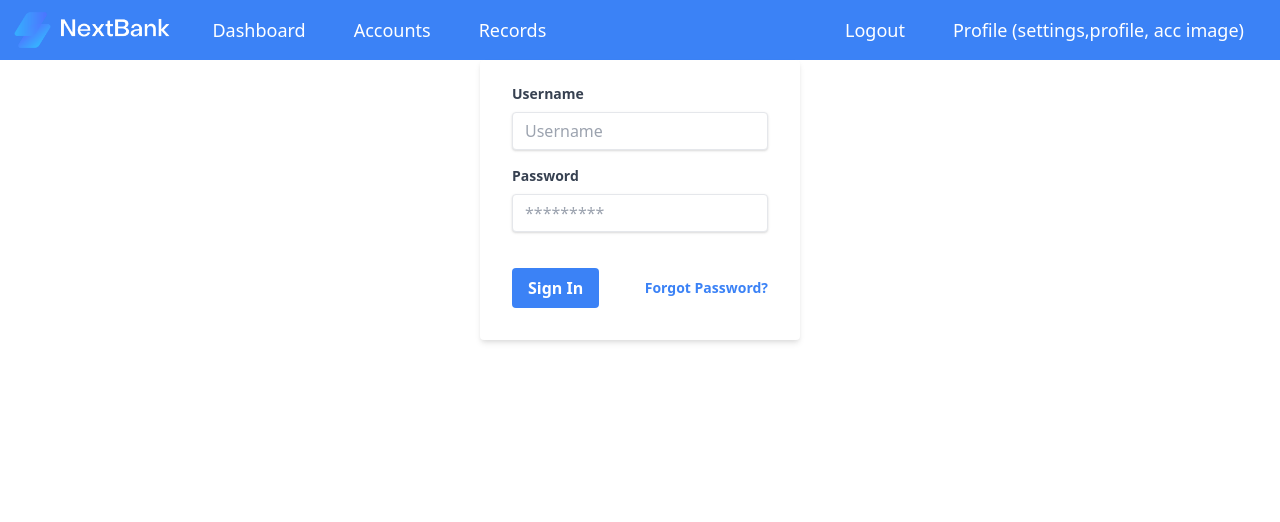
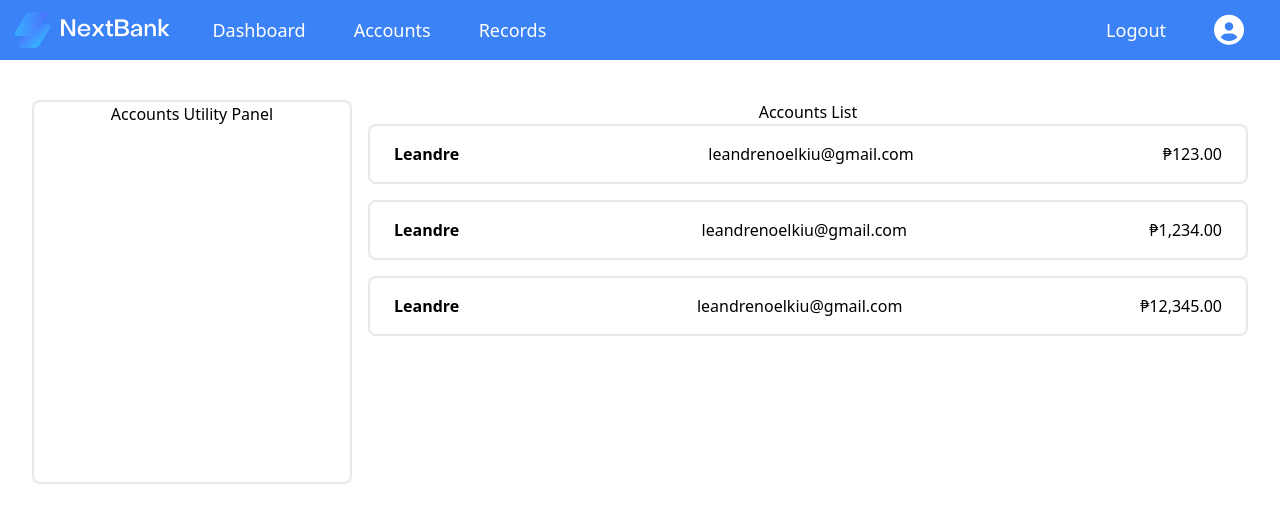
Before and after one commit to bananakiu/bank-app, a React (Create React App) app: page / in a window 1280 px wide. Shown: the top 522 px of the page. Built offline with nearby package versions, Linux system fonts and the light colour scheme.

Commit message:
add account display page draft

```diff
--- a/public/index.html
+++ b/public/index.html
@@ -4,6 +4,7 @@
     <meta charset="utf-8" />
     <link rel="icon" href="%PUBLIC_URL%/favicon.ico" />
     <meta name="viewport" content="width=device-width, initial-scale=1" />
+    <script src="https://kit.fontawesome.com/28c5b24027.js" crossorigin="anonymous"></script>
     <meta name="theme-color" content="#000000" />
     <meta
       name="description"
--- a/src/App.js
+++ b/src/App.js
@@ -1,5 +1,6 @@
-import LoginPage from './components/login/loginpage'
 import NavBar from './components/common/navbar';
+import LoginPage from './components/login/loginpage';
+import AccountsDisplay from './components/accounts/accountsDisplay';
 
 // js logic
 // initialize
@@ -120,7 +121,8 @@ const App = () => {
         <NavBar/>
       </header>
       <main>
-        <LoginPage />
+        {/* <LoginPage /> */}
+        <AccountsDisplay />
       </main>
     </>
   );
--- /dev/null
+++ b/src/components/accounts/accountRow.jsx
@@ -0,0 +1,18 @@
+const formatter = new Intl.NumberFormat('en-US', {
+    style: 'currency',
+    currency: 'PHP'
+});
+
+const AccountRow = ({name, email, balance}) => {
+    return <div className="
+    flex justify-between align-center
+    py-4 px-6 mb-4
+    border-gray-150 border-2 rounded-lg
+    ">
+        <div className="font-bold">{name}</div>
+        <div>{email}</div>
+        <div>{formatter.format(balance)}</div>
+    </div>
+};
+
+export default AccountRow;
--- /dev/null
+++ b/src/components/accounts/accountsDisplay.jsx
@@ -0,0 +1,29 @@
+import AccountRow from "./accountRow";
+
+const AccountsDisplay = () => {
+    return <>
+        <div className="
+        flex justify-center items-start text-center my-4 mx-8
+        pt-6
+        ">
+            <div id="accounts-utility-panel" className="
+            w-80 h-96 mr-4
+            bg-white
+            border-gray-150 border-2 rounded-lg
+            ">
+                Accounts Utility Panel
+            </div>
+            <div id="accounts-list" className="
+            flex-auto
+            bg-white
+            ">
+                Accounts List
+                <AccountRow name="Leandre" email="leandrenoelkiu@gmail.com" balance={123} />
+                <AccountRow name="Leandre" email="leandrenoelkiu@gmail.com" balance={1234} />
+                <AccountRow name="Leandre" email="leandrenoelkiu@gmail.com" balance={12345} />
+            </div>
+        </div>
+    </>
+};
+
+export default AccountsDisplay;
--- a/src/components/common/navbar.jsx
+++ b/src/components/common/navbar.jsx
@@ -1,4 +1,3 @@
-import React from 'react';
 import bannerLogo from './../../assets/banner-logo-white.png';
 
 const NavBar = () => {
@@ -12,20 +11,26 @@ const NavBar = () => {
                 <div id="logo">
                     <img src={bannerLogo} alt="NextBank logo" className="
                     h-10 my-0 mr-4
+                    min-w-min
                     "/>
                 </div>
-                <div id="nav-items" className="
+                <div id="nav-items-left" className="
                 flex
                 text-center
+                h-full
                 ">
                     <a className="flex-1 text-lg hover:bg-blue-600 py-4 px-6">Dashboard</a>
                     <a className="flex-1 text-lg hover:bg-blue-600 py-4 px-6">Accounts</a>
                     <a className="flex-1 text-lg hover:bg-blue-600 py-4 px-6">Records</a>
                 </div>
             </div>
-            <div id="navbar-right">
-                <a className="flex-1 text-lg hover:bg-blue-600 py-4 px-6">Logout</a>
-                <a className="flex-1 text-lg hover:bg-blue-600 py-4 px-6">Profile (settings,profile, acc image)</a>
+            <div id="navbar-right" className="flex items-center justify-center h-full">
+                <div id="nav-items-right">
+                    <a className="block text-lg hover:bg-blue-600 py-4 px-6">Logout</a>
+                </div>
+                <div id="account">
+                    <i className="block fas fa-user-circle text-3xl hover:bg-blue-600 py-3 px-6"></i>
+                </div>
             </div>
 
 
@@ -34,3 +39,5 @@ const NavBar = () => {
 };
 
 export default NavBar;
+
+// TODO: make responsive (hamburger menu)
--- a/src/components/login/loginpage.jsx
+++ b/src/components/login/loginpage.jsx
@@ -1,5 +1,3 @@
-import React from 'react';
-
 const LoginPage = () => {
     return <>
     <div className="
```
Also changed, not shown: src/utilities/accounts.js (added).
